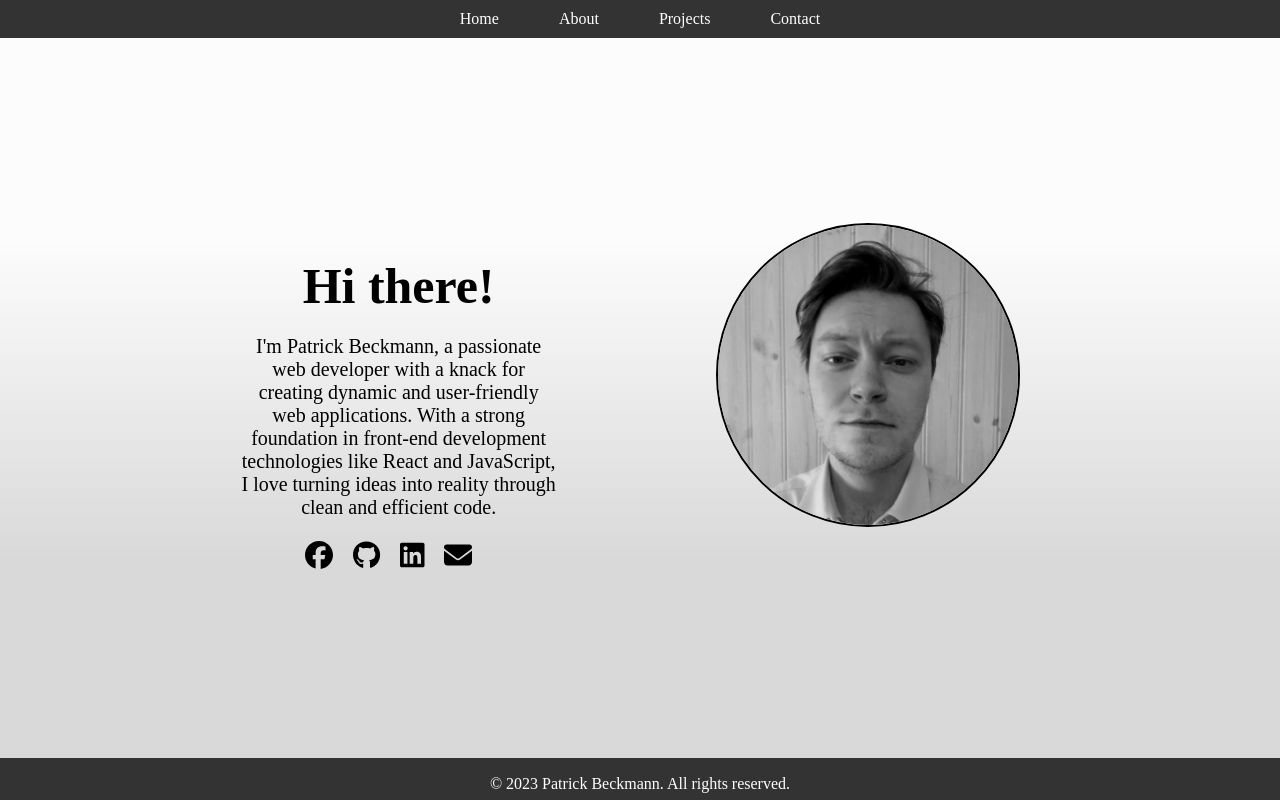
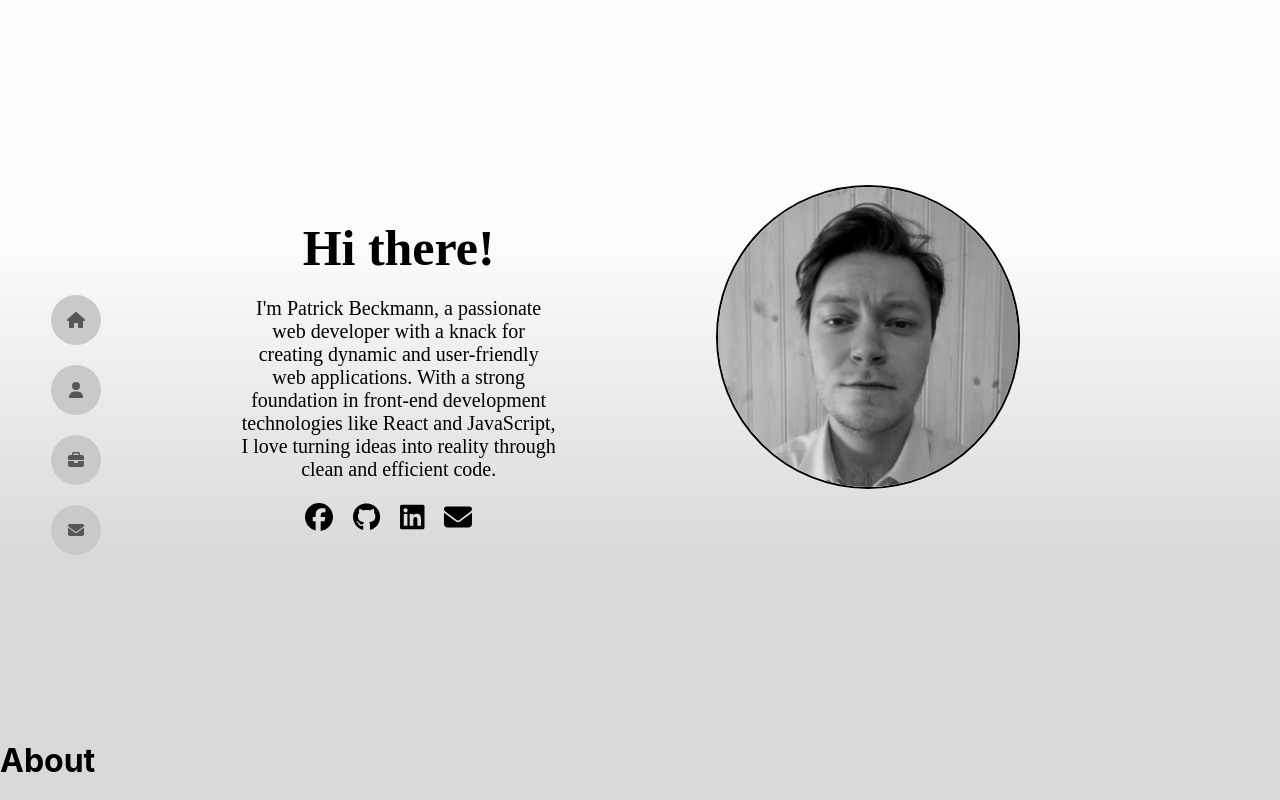
Before and after one commit to PBeckmann94/portfolio, a React (Create React App) app: page / in a window 1280 px wide. Shown: the top 800 px of the page. Built offline with nearby package versions, Linux system fonts and the light colour scheme.

Commit message:
From links to scroll effect on the navbar

```diff
--- a/package.json
+++ b/package.json
@@ -15,6 +15,7 @@
     "react-dom": "^18.2.0",
     "react-router-dom": "^6.11.2",
     "react-scripts": "5.0.1",
+    "react-scroll": "^1.8.9",
     "web-vitals": "^2.1.4"
   },
   "scripts": {
--- a/src/App.js
+++ b/src/App.js
@@ -1,6 +1,6 @@
 import React from 'react';
 import './App.css';
-import { BrowserRouter as Router, Route, Routes } from 'react-router-dom';
+import { Link, Element } from 'react-scroll';
 import Navbar from './components/navbar';
 import Footer from './components/footer';
 import Home from './pages/home';
@@ -10,16 +10,25 @@ import Contact from './pages/contact';
 
 const App = () => {
   return (
-    <Router>
+    <div>
       <Navbar />
-      <Routes>
-        <Route path="/" element={<Home />} />
-        <Route path="/about" element={<About />} />
-        <Route path="/projects" element={<Projects />} />
-        <Route path="/contact" element={<Contact />} />
-      </Routes>
+      <Element name="home">
+        <Home />
+      </Element>
+
+      <Element name="about">
+        <About />
+      </Element>
+
+      <Element name="projects">
+        <Projects />
+      </Element>
+
+      <Element name="contact">
+        <Contact />
+      </Element>
       <Footer />
-    </Router>
+    </div>
   );
 };
 
--- a/src/components/navbar.css
+++ b/src/components/navbar.css
@@ -1,9 +1,8 @@
 .navbar {
-    background-color: #333;
-    display: flex;
-    justify-content: center;
-    padding: 10px;
-    font-family: Century Gothic;
+  position: fixed;
+  top: 50%;
+  left: -5%;
+  transform: rotate(-90deg);
 }
 
 .navbar-nav {
@@ -14,14 +13,28 @@
 }
 
 .nav-item {
-    margin: 0 30px;
+  margin: 0 10px;
+  transform: rotate(90deg);
+  display: flex;
+  align-items: center;
+  justify-content: center;
+  width: 50px;
+  height: 50px;
+  border-radius: 50%;
+  background-color: #c9c9c9;
+  transition: background-color 0.3s ease;
+  cursor: pointer;
+}
+
+.nav-item:hover {
+  background-color: #999;
 }
 
 .nav-link {
-    color: #fff;
+  color: rgb(87, 87, 87);
   text-decoration: none;
 }
 
 .nav-link:hover {
-    color: orange;
+  color: white;
 }
--- a/src/components/navbar.jsx
+++ b/src/components/navbar.jsx
@@ -1,6 +1,9 @@
 import React from 'react';
-import { Link } from 'react-router-dom';
 import './navbar.css';
+import { FontAwesomeIcon } from '@fortawesome/react-fontawesome';
+import { faHouse, faUser, faBriefcase, faEnvelope } from '@fortawesome/free-solid-svg-icons';
+import { Link, animateScroll as scroll } from 'react-scroll';
+
 
 
 const Navbar = () => {
@@ -8,17 +11,22 @@ const Navbar = () => {
     <nav className="navbar">
       <ul className="navbar-nav">
         <li className="nav-item">
-          <Link to="/" className="nav-link">Home</Link>
+          <Link to="contact" className="nav-link" smooth={true} duration={500}>
+            <FontAwesomeIcon icon={faEnvelope} /></Link>
         </li>
         <li className="nav-item">
-          <Link to="/about" className="nav-link">About</Link>
+          <Link to="projects" className="nav-link" smooth={true} duration={500}>
+            <FontAwesomeIcon icon={faBriefcase} /></Link>
         </li>
         <li className="nav-item">
-          <Link to="/projects" className="nav-link">Projects</Link>
+          <Link to="about" className="nav-link" smooth={true} duration={500}>
+            <FontAwesomeIcon icon={faUser} /></Link>
         </li>
         <li className="nav-item">
-          <Link to="/contact" className="nav-link">Contact</Link>
+          <Link to="home" className="nav-link" smooth={true} duration={500}>
+            <FontAwesomeIcon icon={faHouse} /></Link>
         </li>
+
       </ul>
     </nav>
   );
--- a/src/pages/about.jsx
+++ b/src/pages/about.jsx
@@ -2,9 +2,11 @@ import React from 'react';
 
 const About = () => {
   return (
+    <div id="section2">
     <div className="about">
       <h1>About</h1>
       {/* Other content */}
+    </div>
     </div>
   );
 };
```
Also changed, not shown: 1 other file (tests, documents, lock files or other folders). Lines whose indentation alone changed are shown as unchanged.
